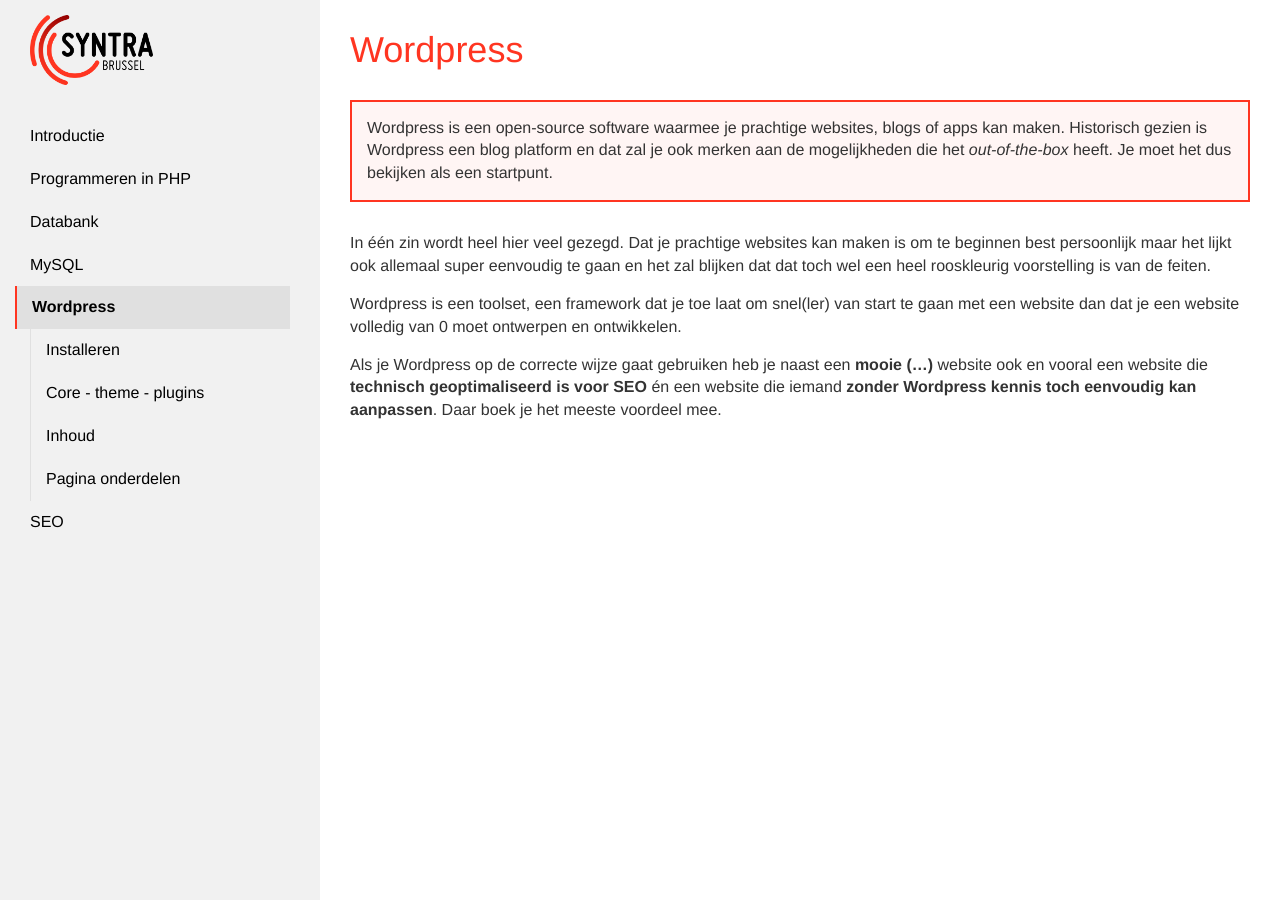
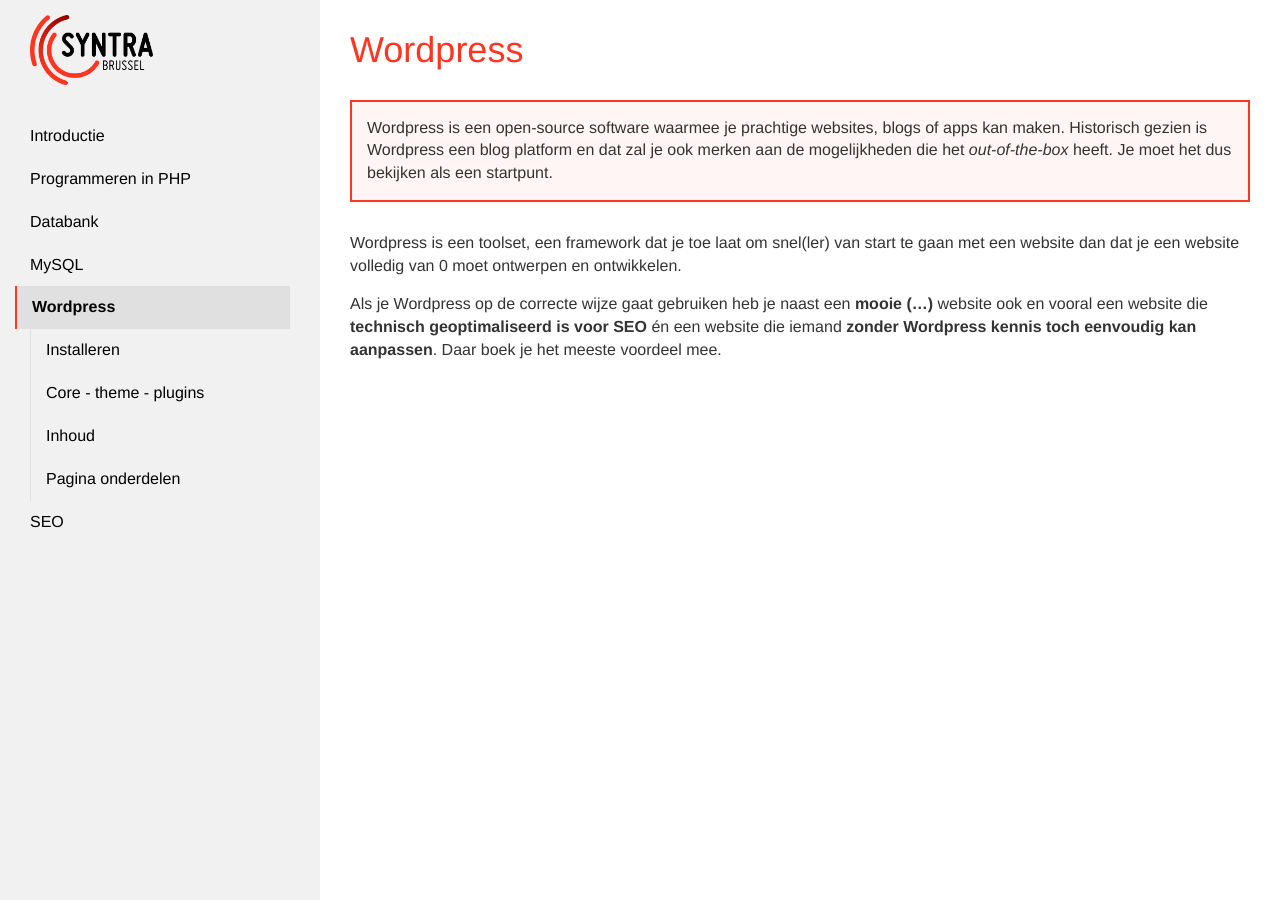
Before and after one commit to Syntra-Brussel/dynamische-webtechnieken, a Jekyll site: the page built from wordpress.md, in a window 1280 px wide and 900 px high. Built offline with Jekyll 4.4.1, drawn with Linux system fonts in a browser that asks for light colours; nearby versions of some CDN libraries; a script that is not in the unit is left out.

Commit message:
Update wordpress.md

```diff
--- a/wordpress.md
+++ b/wordpress.md
@@ -11,8 +11,6 @@
 Je moet het dus bekijken als een startpunt.
 </div>
 
-In één zin wordt heel hier veel gezegd. Dat je prachtige websites kan maken is om te beginnen best persoonlijk maar het lijkt ook allemaal super eenvoudig te gaan en het zal blijken dat dat toch wel een heel rooskleurig voorstelling is van de feiten.
-
 Wordpress is een toolset, een framework dat je toe laat om snel(ler) van start te gaan met een website dan dat je een website volledig van 0 moet ontwerpen en ontwikkelen.
 
 Als je Wordpress op de correcte wijze gaat gebruiken heb je naast een <strong>mooie (...)</strong> website ook en vooral een website die <strong>technisch geoptimaliseerd is voor SEO</strong> én een website die iemand <strong>zonder Wordpress kennis toch eenvoudig kan aanpassen</strong>. Daar boek je het meeste voordeel mee.
```
